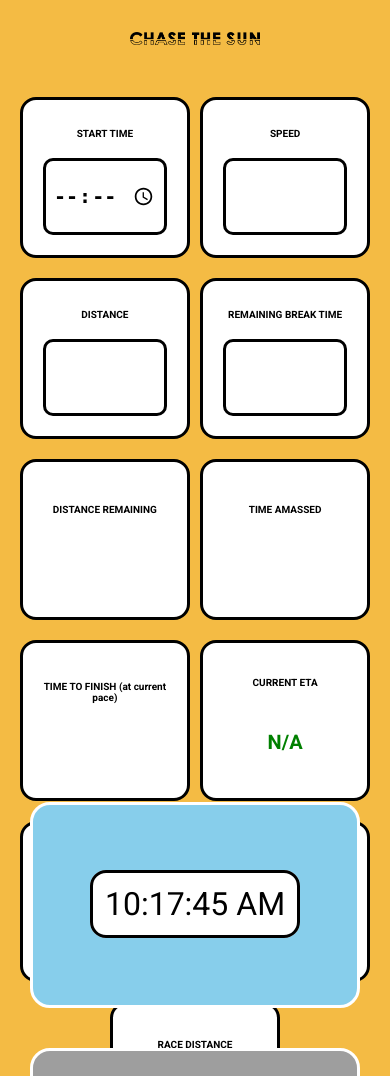
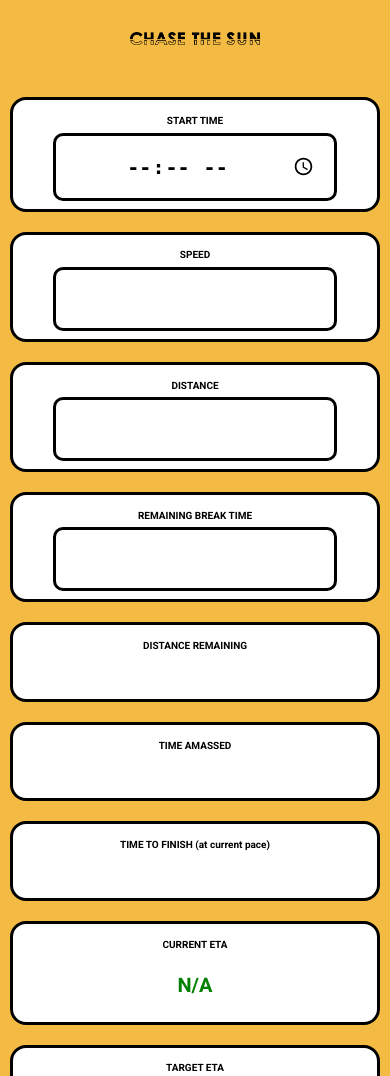
Before and after one commit to AlexDelasalle/Chase-the-Sun-Data, a PHP site: page / in a window 390 px wide. Shown: the top 1076 px of the page. Run offline with PHP 8.4, Linux system fonts and the light colour scheme; grey boxes are pictures that could not be loaded.

Commit message:
Final Commit

```diff
--- a/css/styles.css
+++ b/css/styles.css
@@ -303,4 +303,41 @@
   }
 }
 
+@media only screen and (max-width: 480px) {
+  /* Adjust container and data-container */
+  body {
+    background-color: #F4BB44;
+    background-image: none;
+  }
+
+  .container {
+    flex-direction: column;
+    height: auto;
+  }
+
+  .data-container {
+    width: 100%;
+    height: auto;
+  }
+
+  .charts-container {
+    width: 100%;
+  }
+
+  /* Adjust stat_box */
+  .stat_box {
+    width: 100%;
+    height: auto;
+    margin: 10px 0;
+  }
+
+  /* Adjust sun-chart-container and biker-container */
+  .sun-chart-container,
+  #biker-container {
+    width: 100%;
+    height: auto;
+    margin: 20px 0;
+  }
+}
+
 /* End of Responsive CSS */
```
